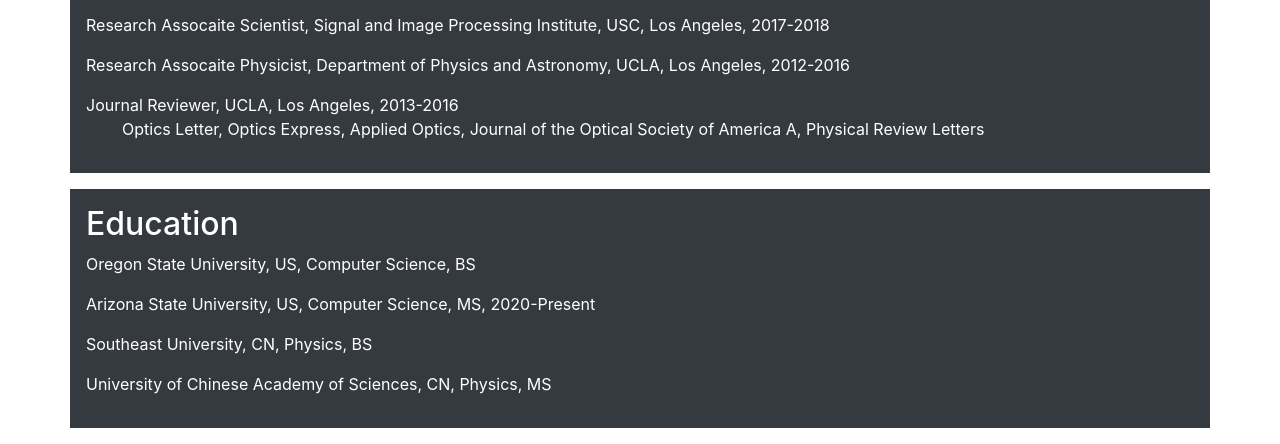
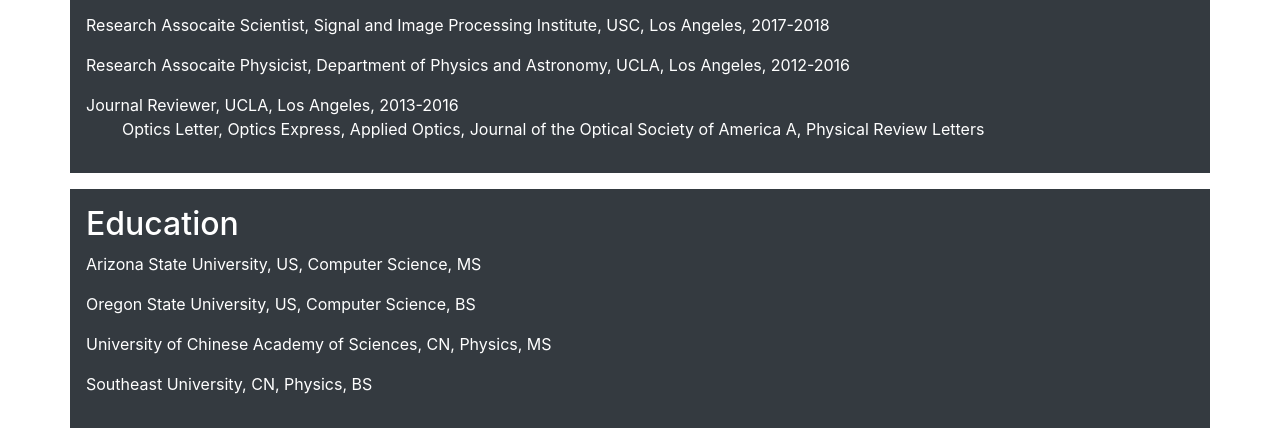
Before and after one commit to xur2017/ray, a plain HTML site: page index.html in a window 1280 px wide. Shown: the part 642-1086 px from the top of the page. Drawn offline with nearby package versions, Linux system fonts and the light colour scheme.

Commit message:
7-28-2024

```diff
--- a/index.html
+++ b/index.html
@@ -94,16 +94,16 @@
 <div class="container p-3 my-3 bg-dark text-white">
   <h2 style="color:white;">Education</h2>
   <p>
+  Arizona State University, US, Computer Science, MS
+  </p>
+  <p>
   Oregon State University, US, Computer Science, BS
   </p>
   <p>
-  Arizona State University, US, Computer Science, MS, 2020-Present
+  University of Chinese Academy of Sciences, CN, Physics, MS
   </p>
   <p>
   Southeast University, CN, Physics, BS
-  </p>
-  <p>
-  University of Chinese Academy of Sciences, CN, Physics, MS
   </p>
 </div>
 
```
